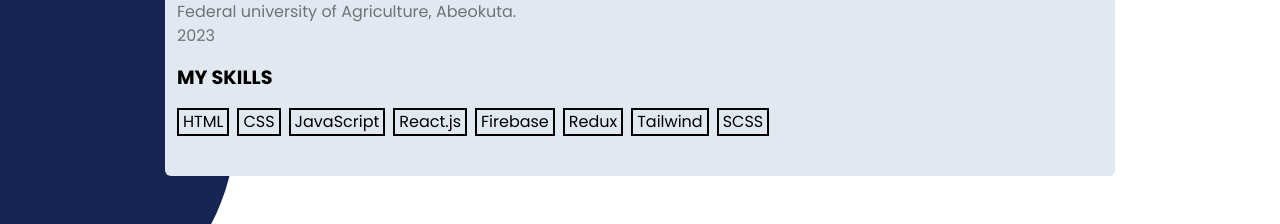
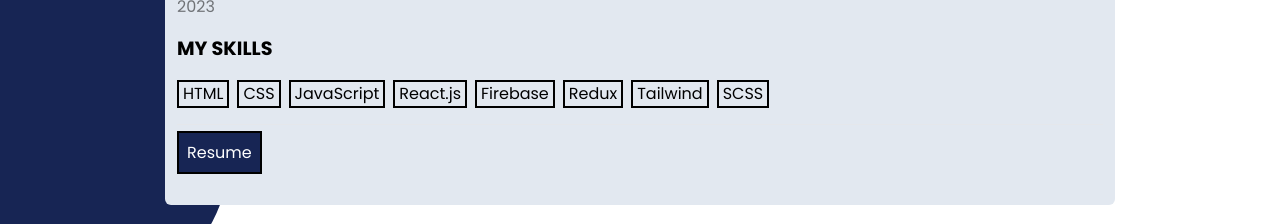
Before and after one commit to really-riel/rielcodes, a React (Vite) app: page / in a window 1280 px wide. Shown: the part 1280-1504 px from the top of the page. Built offline with nearby package versions, Linux system fonts and the light colour scheme.

Commit message:
resume download

```diff
--- a/src/components/AboutMe.jsx
+++ b/src/components/AboutMe.jsx
@@ -1,4 +1,5 @@
 import React from "react";
+import resume from "../assets/Adeolu-Adeyinka-Resume.pdf";
 
 const AboutMe = () => {
   return (
@@ -70,6 +71,16 @@ const AboutMe = () => {
           <li>Tailwind</li>
           <li>SCSS</li>
         </ul>
+        <hr className="bg-red-500" />
+        <div>
+          <a
+            className="p-2 text-white border-2 border-black bg-blue-950 hover:bg-blue-700"
+            href={resume}
+            download
+          >
+            Resume
+          </a>
+        </div>
       </div>
     </section>
   );
--- a/src/components/Banner.jsx
+++ b/src/components/Banner.jsx
@@ -7,11 +7,11 @@ const Banner = () => {
   return (
     <section className="relative grid w-full px-2 py-20 overflow-hidden min-h-svh place-content-center ">
       <div className="text-[clamp(1rem,_0.2rem_+_1vw,_2rem)]  flex flex-col justify-center lg:flex-row-reverse  mx-auto gap-6">
-        <figure className="w-52 h-52 blob md:w-80 md:h-80 rounded-[50%] overflow-hidden mx-auto">
+        <figure className="w-52 h-52 blob max-sm[]:bg-red-500 md:w-80 md:h-80 rounded-[50%] overflow-hidden mx-auto">
           <img
             src={pf}
             alt="Irregular frame"
-            className="object-cover  object-top w-full h-full irregular-frame-image"
+            className="object-cover object-top w-full h-full irregular-frame-image"
           />
         </figure>
         <div className="grid gap-1 ">
@@ -27,12 +27,12 @@ const Banner = () => {
             find out more <span className="font-semibold">about me.</span>{" "}
           </p>
           <div className="flex items-center gap-3 ">
-            <a
+            {/* <a
               href="https://twitter.com/really__riel"
               className="w-10 h-10 rounded-[50%] bg-blue-100 grid place-content-center"
             >
               <IoLogoTwitter className="text-xl" />
-            </a>
+            </a> */}
             <a
               href="http://www.linkedin.com/in/adeolu-adeyinka-54b208201"
               target="_blank"
--- a/src/components/Footer.jsx
+++ b/src/components/Footer.jsx
@@ -9,9 +9,9 @@ const Footer = () => {
         <p>Copyright &copy; {year}. All rights reserved </p>
 
         <div className="flex items-center gap-3 *:text-[clamp(1rem,_1rem_+_1vw,_1.5rem)] ">
-          <a href="https://twitter.com/really__riel" target="_blank">
+          {/*  <a href="https://twitter.com/really__riel" target="_blank">
             <IoLogoTwitter />
-          </a>
+          </a> */}
           <a
             href="http://www.linkedin.com/in/adeolu-adeyinka-54b208201 "
             target="_blank"
```
Also changed, not shown: 1 other file (tests, documents, lock files or other folders).
